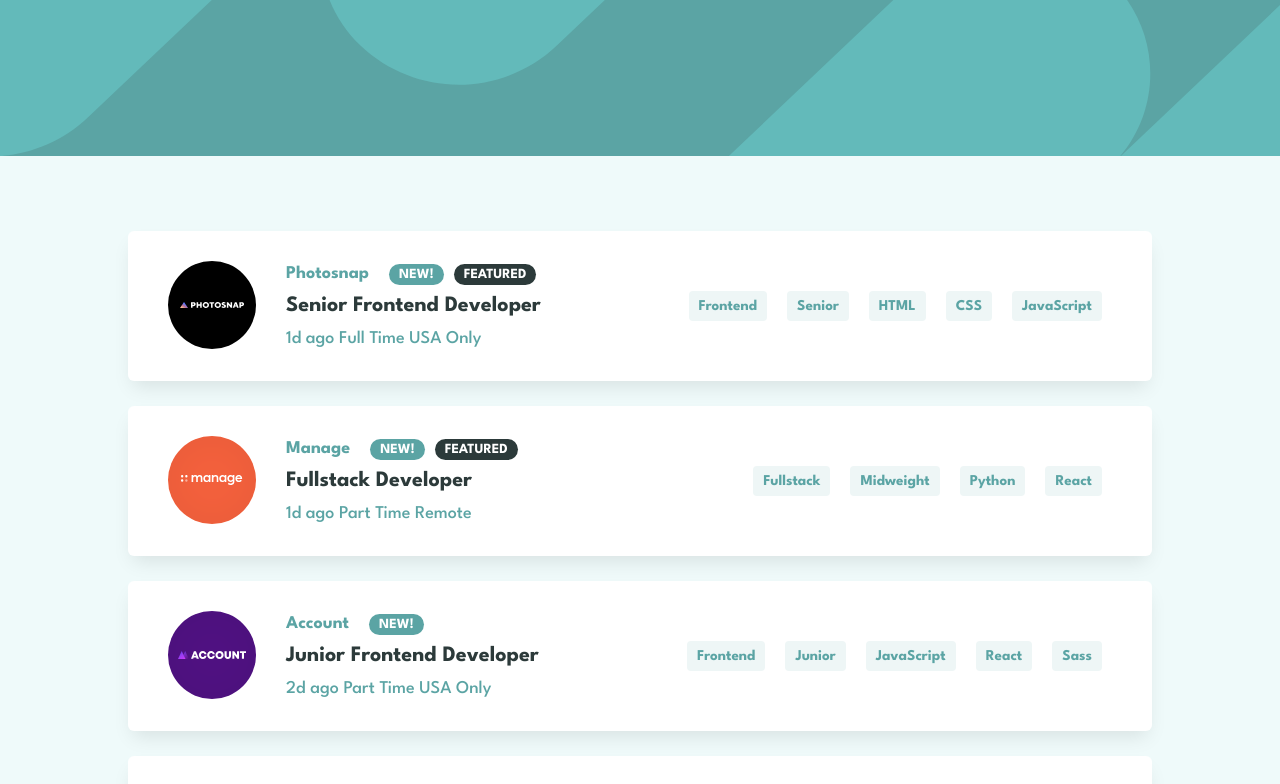
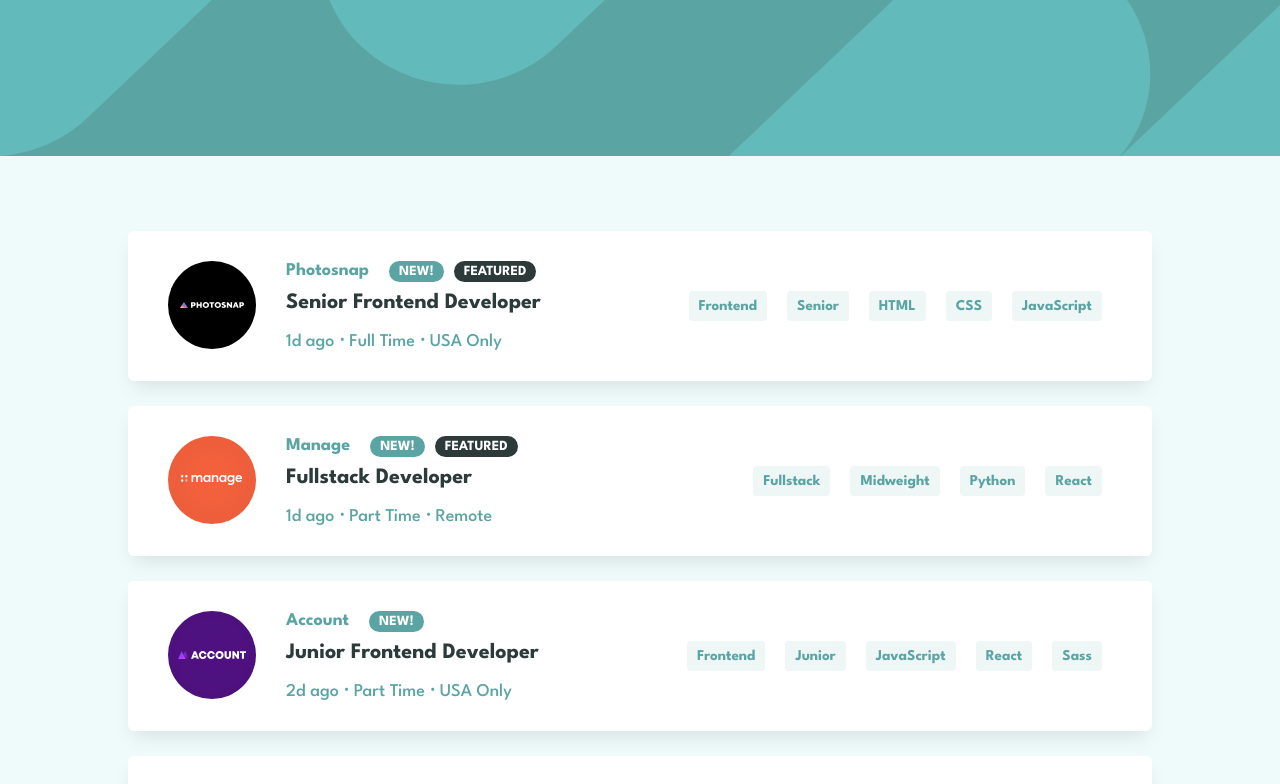
Before and after one commit to ShevchukA/job-listing-app, a React (Create React App) app: page / in a window 1280 px wide. Shown: the top 784 px of the page. Built offline with nearby package versions, Linux system fonts and the light colour scheme.

Commit message:
style: add dot separator for info tags

```diff
--- a/src/components/card/Card.jsx
+++ b/src/components/card/Card.jsx
@@ -29,7 +29,11 @@ function Card(props) {
           </div>
           <div className="card__positionName">{position}</div>
           <div className="card__positionInfo">
-            {postedAt} {contract} {location}
+            {postedAt}
+            <span>&#x2E31;</span>
+            {contract}
+            <span>&#x2E31;</span>
+            {location}
           </div>
         </div>
         <div className="card__tagsArea">
--- a/src/components/card/Card.scss
+++ b/src/components/card/Card.scss
@@ -59,6 +59,11 @@
     font-weight: 500;
   }
 
+  &__positionInfo span {
+    font-weight: 700;
+    margin: 0 5px;
+  }
+
   &__tagsArea {
     display: flex;
     justify-content: flex-end;
```
Also changed, not shown: public/images/icon-remove.svg (deleted).
